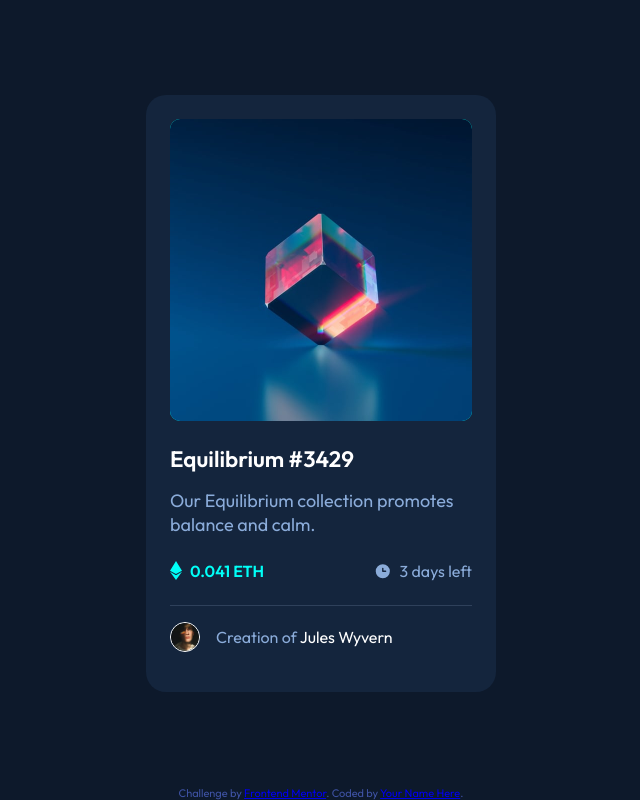
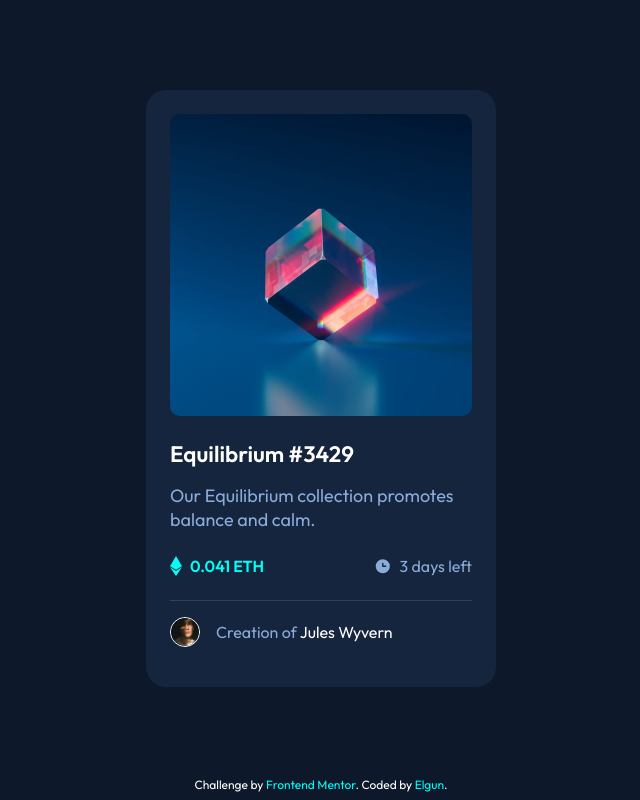
Before and after one commit to Poli2714/fm-nft-preview, a plain HTML site: page index.html in a window 1280 px wide. Shown: the whole page, without its empty margins (319-959 px from the left). Drawn offline with Linux system fonts and the light colour scheme.

Commit message:
Add attribution

```diff
--- a/index.html
+++ b/index.html
@@ -73,7 +73,8 @@
       Challenge by
       <a href="https://www.frontendmentor.io?ref=challenge" target="_blank"
         >Frontend Mentor</a
-      >. Coded by <a href="#">Your Name Here</a>.
+      >. Coded by
+      <a href="https://github.com/Poli2714/fm-nft-preview">Elgun</a>.
     </footer>
   </body>
 </html>
--- a/style.css
+++ b/style.css
@@ -126,12 +126,19 @@ body {
 }
 
 .avatar {
-  border: 1px solid white;
+  border: 1px solid hsl(0, 0%, 100%);
   border-radius: 50%;
 }
 
 .attribution {
-  color: hsl(228, 45%, 44%);
-  font-size: 11px;
+  color: hsl(0, 0%, 100%);
+  font-size: 12px;
+  padding-bottom: 0.5rem;
   text-align: center;
 }
+
+.attribution a {
+  color: hsl(178, 100%, 50%);
+  font-size: 600;
+  text-decoration: none;
+}
```
